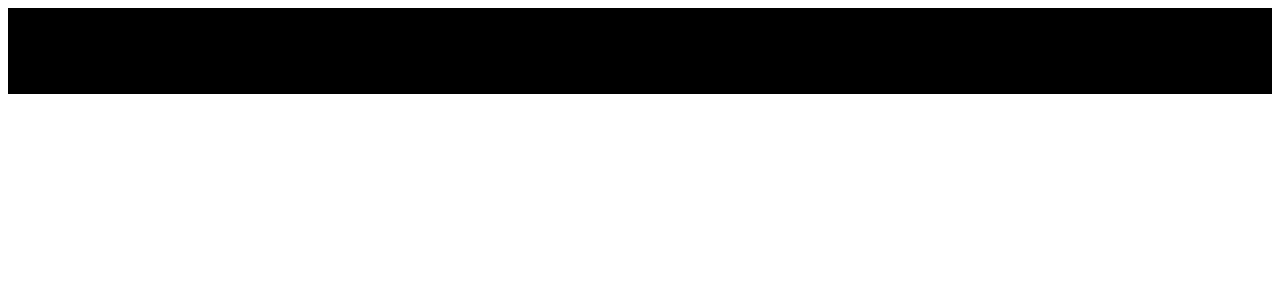
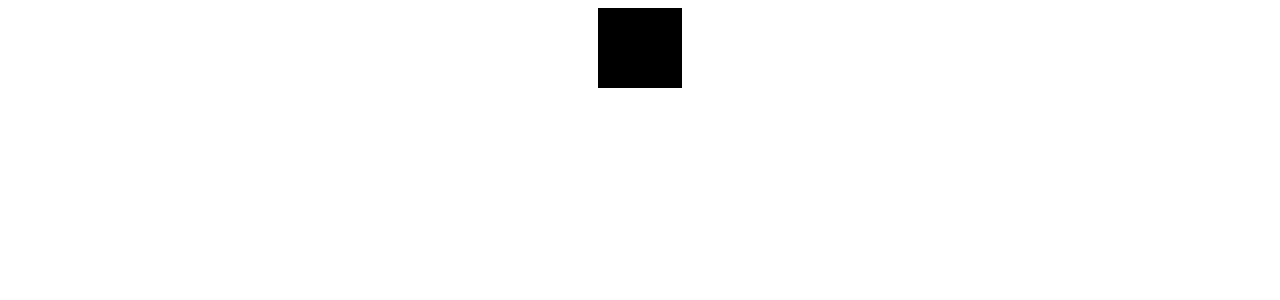
Before and after one commit to arafat717/Animation-with-css, a React (Vite) app: page / in a window 1280 px wide. Shown: the top 300 px of the page. Built offline with nearby package versions, Linux system fonts and the light colour scheme.

Commit message:
added animation rotate

```diff
--- a/src/App.css
+++ b/src/App.css
@@ -1,22 +1,28 @@
 .main {
-  border: 3px solid black;
+  /* border: 3px solid black; */
   display: flex;
   justify-content: center;
   align-items: center;
-  overflow: hidden;
-  position: relative;
-  cursor: pointer;
+  /* overflow: hidden; */
+  /* position: relative; */
+  /* cursor: pointer; */
 }
 
 .box-1 {
   position: absolute;
   background-color: black;
   height: 150px;
-  width: 100%;
-  transition-duration: 500ms;
+  width: 150px;
+  transition-duration: 1000ms;
   transition-timing-function: ease;
+  transform-origin: top left;
+}
+
+.contianer-2 {
+  position: relative;
+  overflow: hidden;
 }
 
 .box-1:hover {
-  transform: translateY(150px);
+  transform: rotate(180deg);
 }
--- a/src/App.tsx
+++ b/src/App.tsx
@@ -2,9 +2,15 @@ import "./App.css";
 
 function App() {
   return (
+    // <div className="main">
+    //   <div className="box-1"></div>
+    //   <h1>This is first animation by Arafat Jibon</h1>
+    // </div>
     <div className="main">
-      <div className="box-1"></div>
-      <h1>This is first animation by Arafat Jibon</h1>
+      <div className="contianer-2">
+        <div className="box-1"></div>
+        <h1>arafat</h1>
+      </div>
     </div>
   );
 }
```
